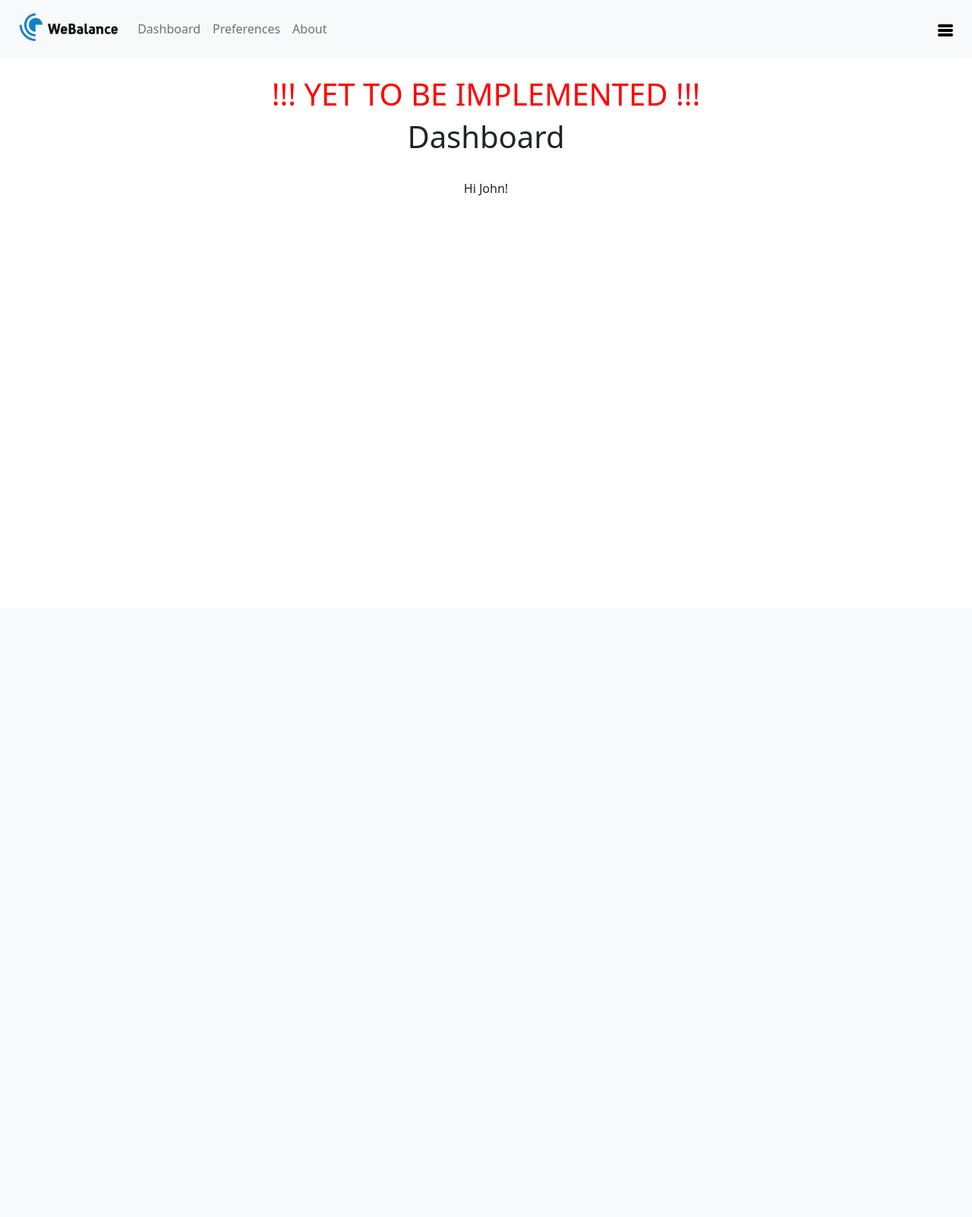
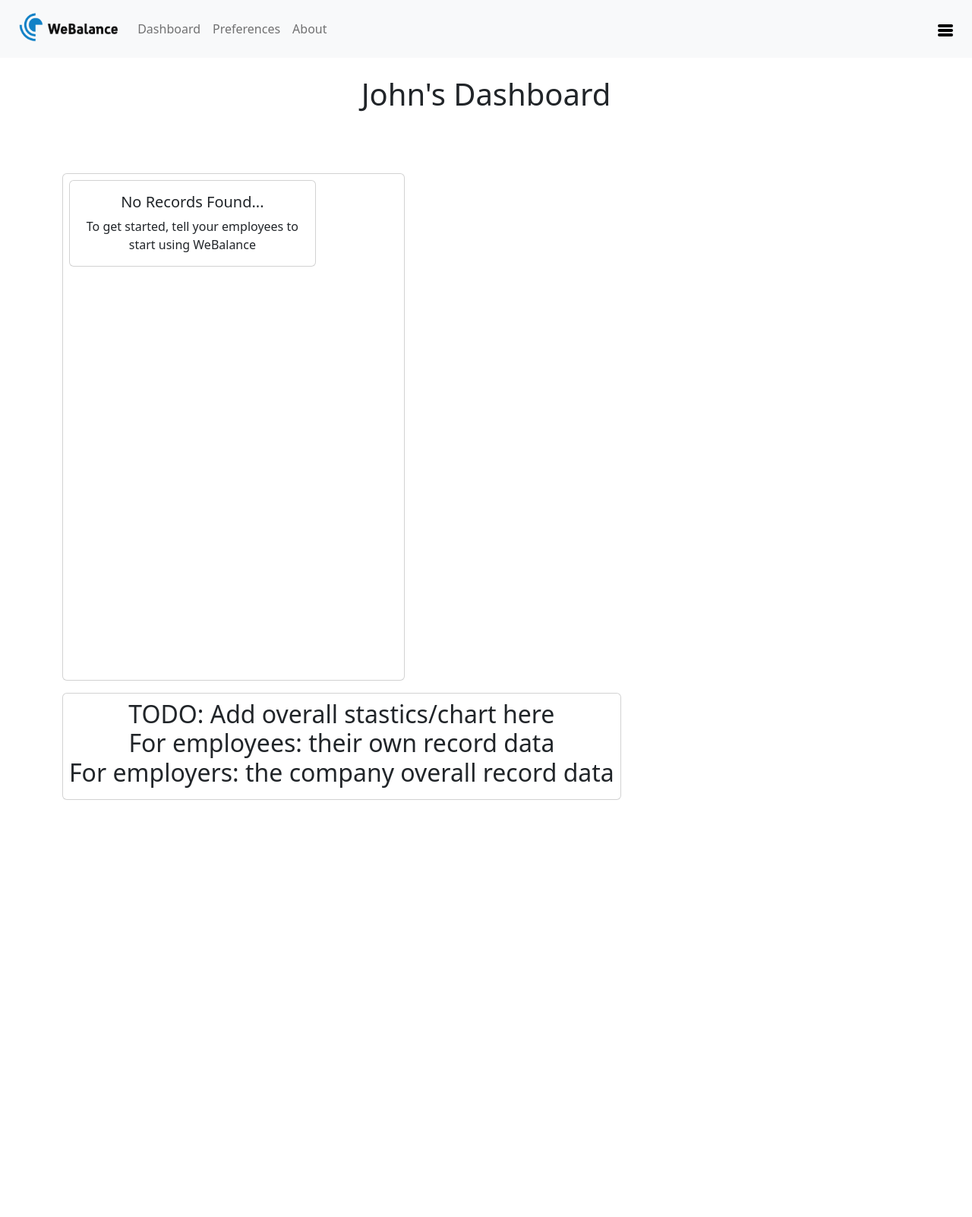
Before and after one commit to tsmithscott/WeBalance, a Flask app: page / in a window 1280 px wide. Shown: the whole page at 76% size. Before the commit the page ends 258 px from the top, so only its background shows below. Run offline with Flask 3, Linux system fonts and the light colour scheme; a user stored in the database is signed in.

Commit message:
Added dashboard record view

```diff
--- a/app.py
+++ b/app.py
@@ -8,6 +8,7 @@ from config import Config
 
 app = Flask(__name__)
 app.config.from_object(Config)
+app.jinja_env.filters['zip'] = zip
 
 db = SQLAlchemy(app)
 login_manager = LoginManager(app)
--- a/templates/dashboard.html
+++ b/templates/dashboard.html
@@ -3,9 +3,63 @@
 {% block content %}
 <container class="container text-center">
     <div>
-        <h1 style="color:red">!!! YET TO BE IMPLEMENTED !!!</h1>
-        <h1>Dashboard</h1><br />
-        <p>Hi {{ current_user.firstname }}!</p>
+        <h1>{{ current_user.firstname }}'s Dashboard</h1><br />
+    </div>
+    <div class="container text-center">
+        <div class="row pt-3">
+            <div class="col-lg-5" style="margin-top:2rem;">
+                <div class="card mb-3 p-2">
+                    <ul class="list-group" style="max-height:650px; min-height:650px; min-width:fit-content; overflow:scroll; -webkit-overflow-scrolling:touch; overflow-x:hidden; overflow-y:auto">
+                        {% if records %}
+                            {% for record, hour in records|zip(hours) %}
+                                <button type="button" class="list-group-item list-group-item-action">
+                                    <div class="container text-center">
+                                        <div class="row">
+                                            <div class="col-sm mx-auto text-nowrap">
+                                                {% if current_user.is_employer %}
+                                                    <h5>Employee ID: {{ record.employee_id }}</h5>
+                                                {% endif %}
+                                                <h4>{{ record.start_time.strftime('%Y-%m-%d %H:%M') }}-{{ record.end_time.strftime('%H:%M')}}</h4>
+                                            </div>
+                                        </div>
+                                        <div class="row">
+                                            <div class="col-sm mx-auto text-nowrap">
+                                                <ul class="list-group list-group-horizontal-sm justify-content-center">
+                                                    <li class="list-group-item">Hours = {{ hour }}</li>
+                                                    <li class="list-group-item">Emails = {{ record.emails_sent }}</li>
+                                                    <li class="list-group-item">Calls = {{ record.calls_made }}</li>
+                                                </ul>
+                                            </div>
+                                        </div>
+                                    </div>
+                                </button>
+                            {% endfor %}
+                        {% else %}
+                            <div class="card w-75 mb-3">
+                                <div class="card-body">
+                                <h5 class="card-title">No Records Found...</h5>
+                                {% if not current_user.is_employer %}
+                                    <p class="card-text">To get started, add some records!</p>
+                                    <a href="{{ url_for('records') }}" class="btn btn-primary">Add Records</a>
+                                {% else %}
+                                    <p class="card-text">To get started, tell your employees to start using WeBalance</p>
+                                {% endif %}
+                                </div>
+                            </div>
+                        {% endif %}
+                    </ul>
+                </div>
+            </div>
+            <div class="col-sm-6" style="max-height:650px; min-height:650px; min-width:fit-content; overflow:scroll; -webkit-overflow-scrolling: touch; overflow-x: hidden; overflow-y:auto;">
+                <div class="card mb-3 p-2">
+                    <h2>
+                        TODO: Add overall stastics/chart here<br />
+                        For employees: their own record data<br />
+                        For employers: the company overall record data<br />
+                    </h2>
+                </div>
+            </div>
+        </div>
     </div>
 </container>
 {% endblock %}
--- a/views.py
+++ b/views.py
@@ -1,9 +1,11 @@
 from datetime import datetime as dt
+from datetime import timedelta
 from datetime import timezone
 
 from flask import render_template, redirect, url_for, request, flash
 from flask_login import login_required, login_user, logout_user, current_user
 from werkzeug.security import generate_password_hash, check_password_hash
+from sqlalchemy import desc
 
 from app import app, db, login_manager
 from models import Companies, Employees, Employers, Preferences, Records, Users
@@ -94,7 +96,28 @@ def signup():
 @app.route("/dashboard")
 @login_required
 def dashboard():
-    return render_template("dashboard.html", title="Dashboard")
+    # If user is an employee, fetch all records for that user
+    if not current_user.is_employer:
+        employee_id = Employees.query.filter_by(user_id=current_user.id).first().id
+        records = Records.query.filter(Records.employee_id==employee_id)
+
+    # If user is an employer, fetch all records for their employees
+    else:
+        employer_id = Employers.query.filter_by(user_id=current_user.id).first().id
+        employee_ids = []
+        for employee in Employees.query.filter_by(employer_id=employer_id).all():
+            employee_ids.append(employee.id)
+
+        for employee_id in employee_ids:
+            records = Records.query.filter(Records.employee_id.in_(employee_ids))
+
+    records = records.order_by(desc(Records.start_time)).all()
+    hours = []
+    for record in records:
+        # Calculate total hours worked and add to a list
+        hours.append(round(timedelta.total_seconds(record.end_time - record.start_time) / 3600, 1))
+
+    return render_template("dashboard.html", title="Dashboard", hours=hours, records=records)
 
 
 @app.route("/preferences", methods=['GET', 'POST'])
@@ -205,4 +228,4 @@ def account():
 @login_required
 def logout():
     logout_user()
-    return redirect(url_for('index'))
+    return redirect(url_for('login'))
```
